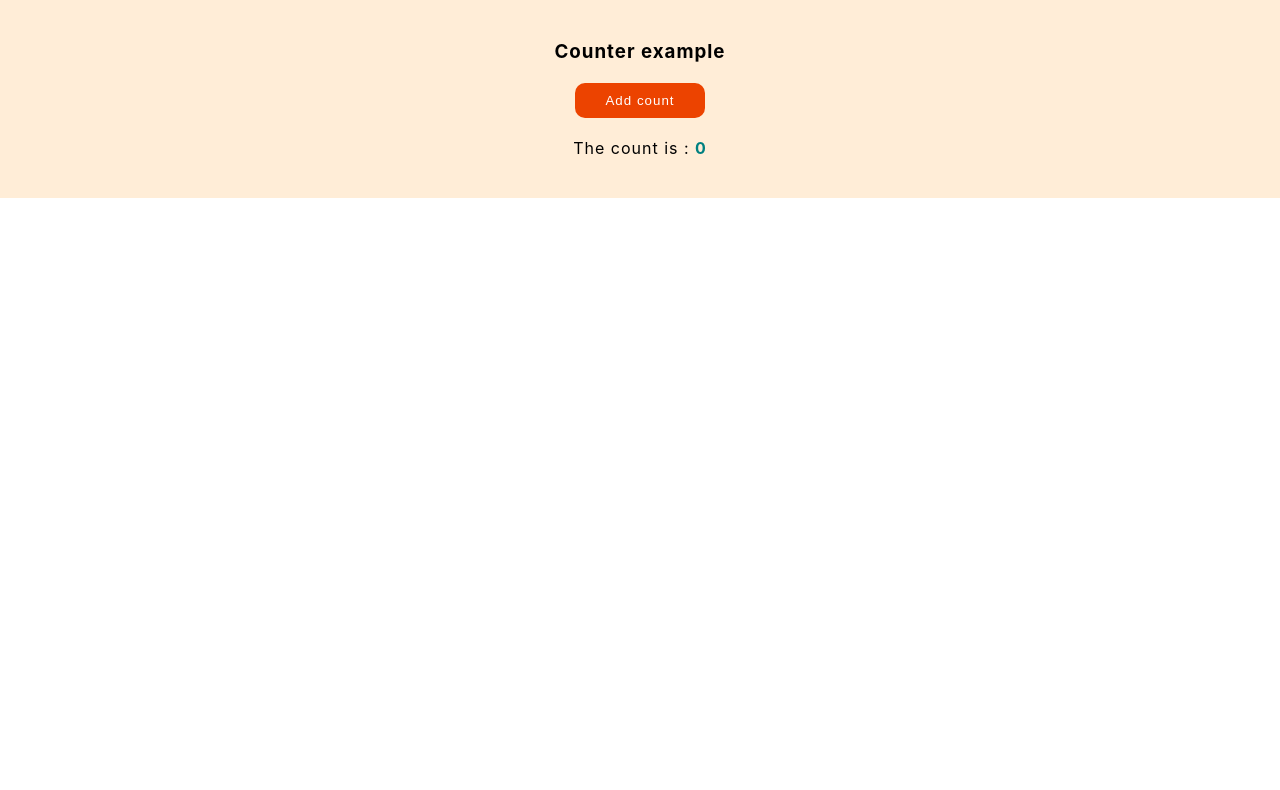
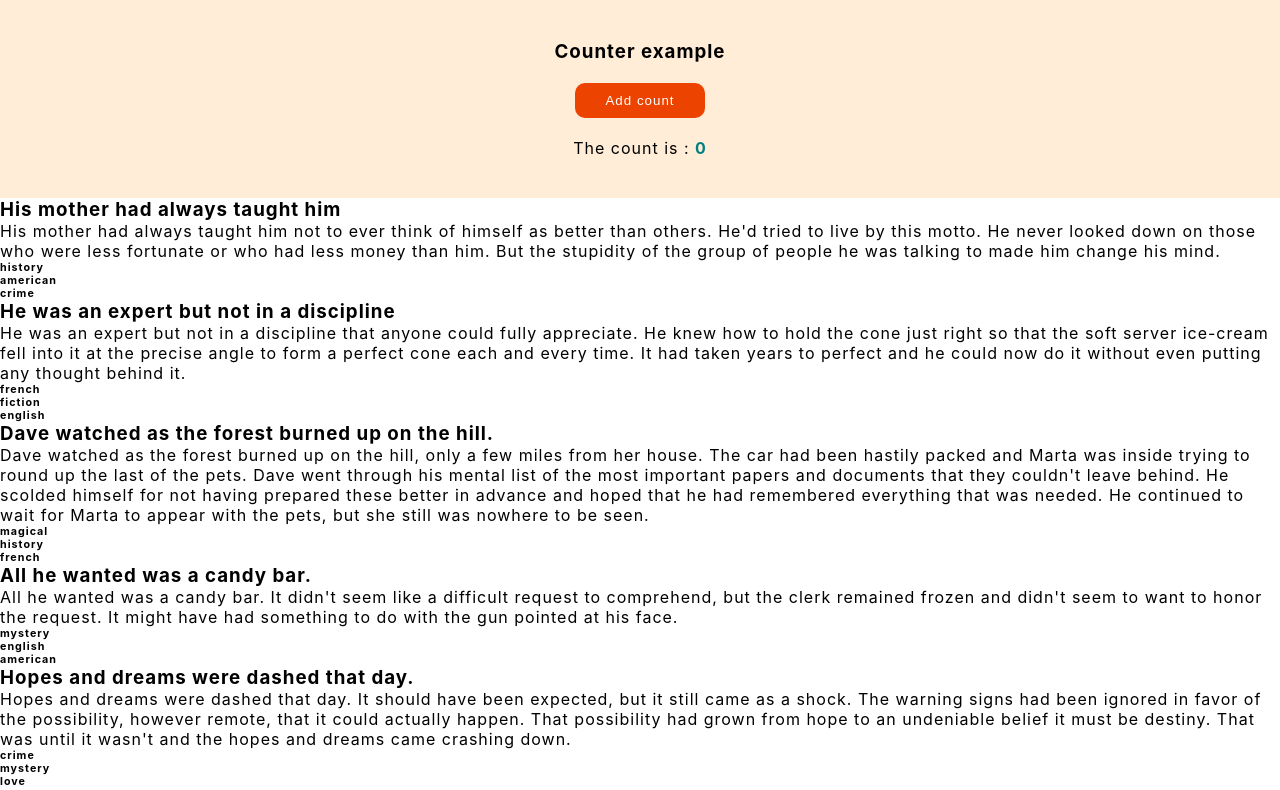
Before and after one commit to Lesley-w19/reactjs-cli, a React (Create React App) app: page / in a window 1280 px wide. Shown: the top 790 px of the page. Built offline with nearby package versions, Linux system fonts and the light colour scheme.

Commit message:
Added the Todos component and passed in the name props

```diff
--- a/src/App.js
+++ b/src/App.js
@@ -1,9 +1,14 @@
 // import logo from './logo.svg';
 import Counter from './components/Counter';
+import Todos from './components/Todos';
 
 const App = () =>{
   return(
-    <Counter name="Counter example"/>
+    <div>
+        <Counter name="Counter example"/>
+    <Todos name="Lists rendering example"/>
+    </div>
+
   )
 }
 
```
